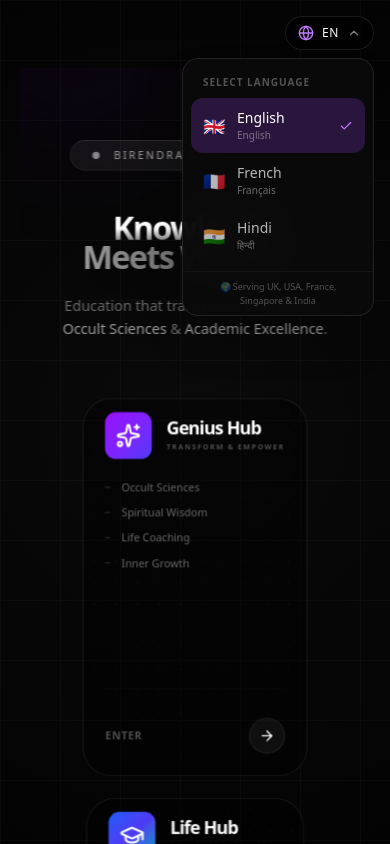
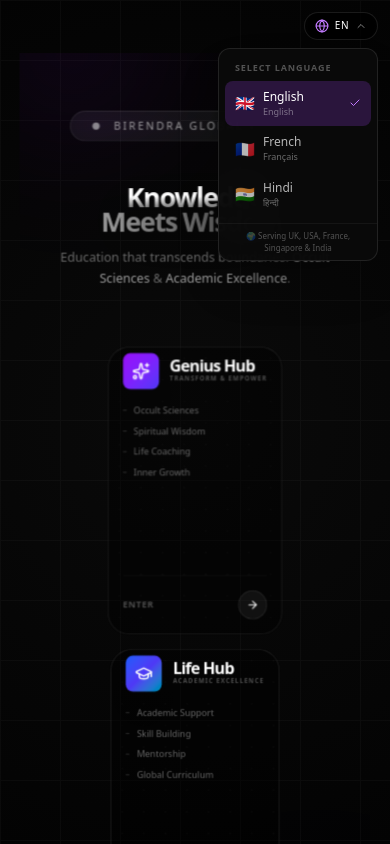
Before and after one commit to VIKESH-kapadiyaa/-Birendra-Global-Vision, a Next.js app: page / in a window 390 px wide. Both pictures are taken after a click on the button "EN". Shown: the top 844 px of the page. Built offline with nearby package versions, Linux system fonts and the light colour scheme.

Commit message:
Improve mobile responsiveness - fix Language Switcher, Hero section, Gateway Cards sizing

```diff
--- a/app/components/LanguageSwitcher.tsx
+++ b/app/components/LanguageSwitcher.tsx
@@ -10,19 +10,19 @@
     const [isOpen, setIsOpen] = useState(false);
 
     return (
-        <div className="fixed top-4 right-4 z-[100]">
+        <div className="fixed top-3 right-3 sm:top-4 sm:right-4 z-[100]">
             <motion.button
                 onClick={() => setIsOpen(!isOpen)}
-                className="flex items-center gap-2 px-3 py-2 bg-black/60 backdrop-blur-xl border border-white/10 rounded-full text-white text-sm font-medium hover:bg-white/10 transition-all"
+                className="flex items-center gap-1.5 sm:gap-2 px-2.5 py-1.5 sm:px-3 sm:py-2 bg-black/70 backdrop-blur-xl border border-white/10 rounded-full text-white text-xs sm:text-sm font-medium hover:bg-white/10 transition-all"
                 whileHover={{ scale: 1.02 }}
                 whileTap={{ scale: 0.98 }}
             >
-                <Globe size={16} className="text-purple-400" />
+                <Globe size={14} className="text-purple-400 sm:w-4 sm:h-4" />
                 <span className="hidden sm:inline">{LANGUAGES[language].flag}</span>
-                <span className="text-xs uppercase tracking-wider">{language.toUpperCase()}</span>
+                <span className="text-[10px] sm:text-xs uppercase tracking-wider">{language.toUpperCase()}</span>
                 <ChevronDown
-                    size={14}
-                    className={`text-white/50 transition-transform duration-200 ${isOpen ? 'rotate-180' : ''}`}
+                    size={12}
+                    className={`text-white/50 transition-transform duration-200 sm:w-[14px] sm:h-[14px] ${isOpen ? 'rotate-180' : ''}`}
                 />
             </motion.button>
 
@@ -44,10 +44,10 @@
                             animate={{ opacity: 1, y: 0, scale: 1 }}
                             exit={{ opacity: 0, y: -10, scale: 0.95 }}
                             transition={{ duration: 0.15 }}
-                            className="absolute right-0 mt-2 w-48 bg-[#0a0a0a]/95 backdrop-blur-xl border border-white/10 rounded-2xl overflow-hidden shadow-2xl z-[100]"
+                            className="absolute right-0 mt-2 w-40 sm:w-48 bg-[#0a0a0a]/95 backdrop-blur-xl border border-white/10 rounded-xl sm:rounded-2xl overflow-hidden shadow-2xl z-[100]"
                         >
-                            <div className="p-2">
-                                <div className="px-3 py-2 text-[10px] uppercase tracking-widest text-white/30 font-bold">
+                            <div className="p-1.5 sm:p-2">
+                                <div className="px-2.5 sm:px-3 py-1.5 sm:py-2 text-[9px] sm:text-[10px] uppercase tracking-widest text-white/30 font-bold">
                                     Select Language
                                 </div>
 
@@ -58,27 +58,27 @@
                                             setLanguage(lang);
                                             setIsOpen(false);
                                         }}
-                                        className={`w-full flex items-center gap-3 px-3 py-2.5 rounded-xl text-left transition-all ${language === lang
-                                                ? 'bg-purple-500/20 text-white'
-                                                : 'text-white/70 hover:bg-white/5 hover:text-white'
+                                        className={`w-full flex items-center gap-2 sm:gap-3 px-2.5 sm:px-3 py-2 sm:py-2.5 rounded-lg sm:rounded-xl text-left transition-all ${language === lang
+                                            ? 'bg-purple-500/20 text-white'
+                                            : 'text-white/70 hover:bg-white/5 hover:text-white'
                                             }`}
                                         whileHover={{ x: 2 }}
                                     >
-                                        <span className="text-lg">{LANGUAGES[lang].flag}</span>
+                                        <span className="text-base sm:text-lg">{LANGUAGES[lang].flag}</span>
                                         <div className="flex-1">
-                                            <div className="text-sm font-medium">{LANGUAGES[lang].name}</div>
-                                            <div className="text-[10px] text-white/40">{LANGUAGES[lang].nativeName}</div>
+                                            <div className="text-xs sm:text-sm font-medium">{LANGUAGES[lang].name}</div>
+                                            <div className="text-[9px] sm:text-[10px] text-white/40">{LANGUAGES[lang].nativeName}</div>
                                         </div>
                                         {language === lang && (
-                                            <Check size={14} className="text-purple-400" />
+                                            <Check size={12} className="text-purple-400 sm:w-[14px] sm:h-[14px]" />
                                         )}
                                     </motion.button>
                                 ))}
                             </div>
 
                             {/* Footer */}
-                            <div className="border-t border-white/5 px-4 py-2">
-                                <p className="text-[9px] text-white/30 text-center">
+                            <div className="border-t border-white/5 px-3 sm:px-4 py-1.5 sm:py-2">
+                                <p className="text-[8px] sm:text-[9px] text-white/30 text-center">
                                     🌍 Serving UK, USA, France, Singapore & India
                                 </p>
                             </div>
--- a/app/page.tsx
+++ b/app/page.tsx
@@ -372,40 +372,40 @@
             onMouseMove={handleMouseMove}
             onMouseEnter={() => onHover(true)}
             onMouseLeave={() => { x.set(0); y.set(0); onHover(false); }}
-            className={`relative w-full max-w-[350px] md:max-w-[400px] h-[420px] md:h-[540px] group transition-all duration-700 ${isActive ? 'scale-100 md:scale-105' : 'scale-95 opacity-50 grayscale sm:grayscale-0'}`}
+            className={`relative w-full max-w-[280px] sm:max-w-[320px] md:max-w-[400px] h-[320px] sm:h-[380px] md:h-[540px] group transition-all duration-700 ${isActive ? 'scale-100 md:scale-105' : 'scale-95 opacity-50 grayscale sm:grayscale-0'}`}
         >
             <div className={`absolute -inset-4 rounded-[3rem] bg-gradient-to-br ${themeColor} opacity-0 group-hover:opacity-10 blur-3xl transition-opacity duration-700`} />
 
-            <div className="relative h-full w-full bg-black/40 backdrop-blur-3xl border border-white/10 rounded-[2rem] md:rounded-[3rem] p-6 md:p-12 flex flex-col justify-between overflow-hidden">
+            <div className="relative h-full w-full bg-black/40 backdrop-blur-3xl border border-white/10 rounded-[1.5rem] sm:rounded-[2rem] md:rounded-[3rem] p-4 sm:p-6 md:p-12 flex flex-col justify-between overflow-hidden">
                 <motion.div
                     animate={{ y: [0, -10, 0] }}
                     transition={{ duration: 4, repeat: Infinity, ease: "easeInOut" }}
                     className="z-10"
                 >
-                    <div className="flex items-center gap-4 md:gap-6 mb-6 md:mb-12">
-                        <div className={`p-3 md:p-5 rounded-xl md:rounded-2xl bg-gradient-to-br ${themeColor} text-white shadow-2xl`}>
-                            <Icon size={28} className="md:w-9 md:h-9" />
+                    <div className="flex items-center gap-3 sm:gap-4 md:gap-6 mb-4 sm:mb-6 md:mb-12">
+                        <div className={`p-2.5 sm:p-3 md:p-5 rounded-lg sm:rounded-xl md:rounded-2xl bg-gradient-to-br ${themeColor} text-white shadow-2xl`}>
+                            <Icon size={20} className="sm:w-6 sm:h-6 md:w-9 md:h-9" />
                         </div>
                         <div>
-                            <h3 className="text-xl md:text-3xl font-black text-white tracking-tighter leading-none mb-1 md:mb-2">{title}</h3>
-                            <p className="text-[8px] md:text-[10px] text-white/30 uppercase tracking-[0.2em] md:tracking-[0.3em] font-bold">{subtitle}</p>
+                            <h3 className="text-lg sm:text-xl md:text-3xl font-black text-white tracking-tighter leading-none mb-0.5 sm:mb-1 md:mb-2">{title}</h3>
+                            <p className="text-[7px] sm:text-[8px] md:text-[10px] text-white/30 uppercase tracking-[0.15em] sm:tracking-[0.2em] md:tracking-[0.3em] font-bold">{subtitle}</p>
                         </div>
                     </div>
 
-                    <div className="space-y-3 md:space-y-6">
+                    <div className="space-y-2 sm:space-y-3 md:space-y-6">
                         {features.map((f: string, i: number) => (
-                            <div key={i} className="flex items-center gap-3 md:gap-4 text-white/40 text-xs md:text-sm group-hover:text-white/80 transition-colors">
-                                <div className="w-1.5 h-[1px] bg-white/20" />
+                            <div key={i} className="flex items-center gap-2 sm:gap-3 md:gap-4 text-white/40 text-[10px] sm:text-xs md:text-sm group-hover:text-white/80 transition-colors">
+                                <div className="w-1 sm:w-1.5 h-[1px] bg-white/20" />
                                 {f}
                             </div>
                         ))}
                     </div>
                 </motion.div>
 
-                <div className="relative z-10 flex items-center justify-between mt-auto pt-8 border-t border-white/5">
-                    <span className="text-xs font-bold uppercase tracking-wider text-white/30 group-hover:text-white transition-colors">Enter</span>
-                    <div className="w-10 h-10 rounded-full bg-white/5 border border-white/10 flex items-center justify-center group-hover:bg-white group-hover:text-black transition-all">
-                        <ArrowRight size={18} />
+                <div className="relative z-10 flex items-center justify-between mt-auto pt-4 sm:pt-6 md:pt-8 border-t border-white/5">
+                    <span className="text-[10px] sm:text-xs font-bold uppercase tracking-wider text-white/30 group-hover:text-white transition-colors">Enter</span>
+                    <div className="w-8 h-8 sm:w-9 sm:h-9 md:w-10 md:h-10 rounded-full bg-white/5 border border-white/10 flex items-center justify-center group-hover:bg-white group-hover:text-black transition-all">
+                        <ArrowRight size={14} className="sm:w-4 sm:h-4 md:w-[18px] md:h-[18px]" />
                     </div>
                 </div>
 
@@ -542,7 +542,7 @@
             {/* HERO / GATEWAY SECTION */}
             <motion.section
                 style={{ scale: heroScale, opacity: heroOpacity }}
-                className="relative z-10 min-h-screen flex flex-col items-center justify-center pt-20 pb-32 px-6 overflow-hidden"
+                className="relative z-10 min-h-screen flex flex-col items-center justify-center pt-16 sm:pt-20 pb-20 sm:pb-32 px-3 sm:px-6 overflow-hidden"
             >
                 {/* Dynamic Background Elements - Hidden on mobile for performance */}
                 <div className="absolute inset-0 pointer-events-none hidden md:block">
@@ -582,7 +582,7 @@
                         initial={{ opacity: 0, scale: 0.9 }}
                         animate={{ opacity: 1, scale: 1 }}
                         transition={{ duration: 1, ease: [0.22, 1, 0.36, 1] }}
-                        className="text-4xl sm:text-6xl md:text-8xl lg:text-9xl font-black tracking-tighter leading-[0.9] mb-6 md:mb-8 select-none"
+                        className="text-3xl sm:text-5xl md:text-7xl lg:text-9xl font-black tracking-tighter leading-[0.9] mb-4 sm:mb-6 md:mb-8 select-none"
                     >
                         <span className="inline-block text-transparent bg-clip-text bg-gradient-to-b from-white via-white to-white/40 filter drop-shadow-2xl">
                             {hoveredHub === 'genius' ? t.heroTitleGenius.split(' ')[0] + '.' : hoveredHub === 'life' ? t.heroTitleLife.split(' ')[0] + '.' : t.heroTitle1.split(' ')[1] || 'Learning'}
@@ -600,15 +600,15 @@
                         initial={{ opacity: 0 }}
                         animate={{ opacity: 1 }}
                         transition={{ delay: 0.8 }}
-                        className="text-white/40 max-w-2xl mx-auto text-base md:text-lg lg:text-xl font-medium leading-relaxed px-4 md:px-0"
+                        className="text-white/40 max-w-2xl mx-auto text-sm sm:text-base md:text-lg lg:text-xl font-medium leading-relaxed px-4 md:px-0"
                     >
                         Education that transcends boundaries. <br className="hidden md:block" />
                         <span className={hoveredHub === 'genius' ? 'text-purple-400' : 'text-white/60'}>Occult Sciences</span> & <span className={hoveredHub === 'life' ? 'text-blue-400' : 'text-white/60'}>Academic Excellence</span>.
                     </motion.p>
                 </div>
 
-                <div className="relative flex flex-col lg:flex-row items-center justify-center gap-6 md:gap-8 lg:gap-24 w-full max-w-[1400px] px-4 md:px-6 perspective-1000">
-                    <div className="flex-1 flex justify-end">
+                <div className="relative flex flex-col lg:flex-row items-center justify-center gap-4 sm:gap-6 md:gap-8 lg:gap-24 w-full max-w-[1400px] px-2 sm:px-4 md:px-6 perspective-1000">
+                    <div className="flex-1 flex justify-center lg:justify-end">
                         <GatewayCard
                             title="Genius Hub"
                             subtitle="Transform & Empower"
@@ -626,7 +626,7 @@
                         <OrbitNav />
                     </div>
 
-                    <div className="flex-1 flex justify-start">
+                    <div className="flex-1 flex justify-center lg:justify-start">
                         <GatewayCard
                             title="Life Hub"
                             subtitle="Academic Excellence"
```
